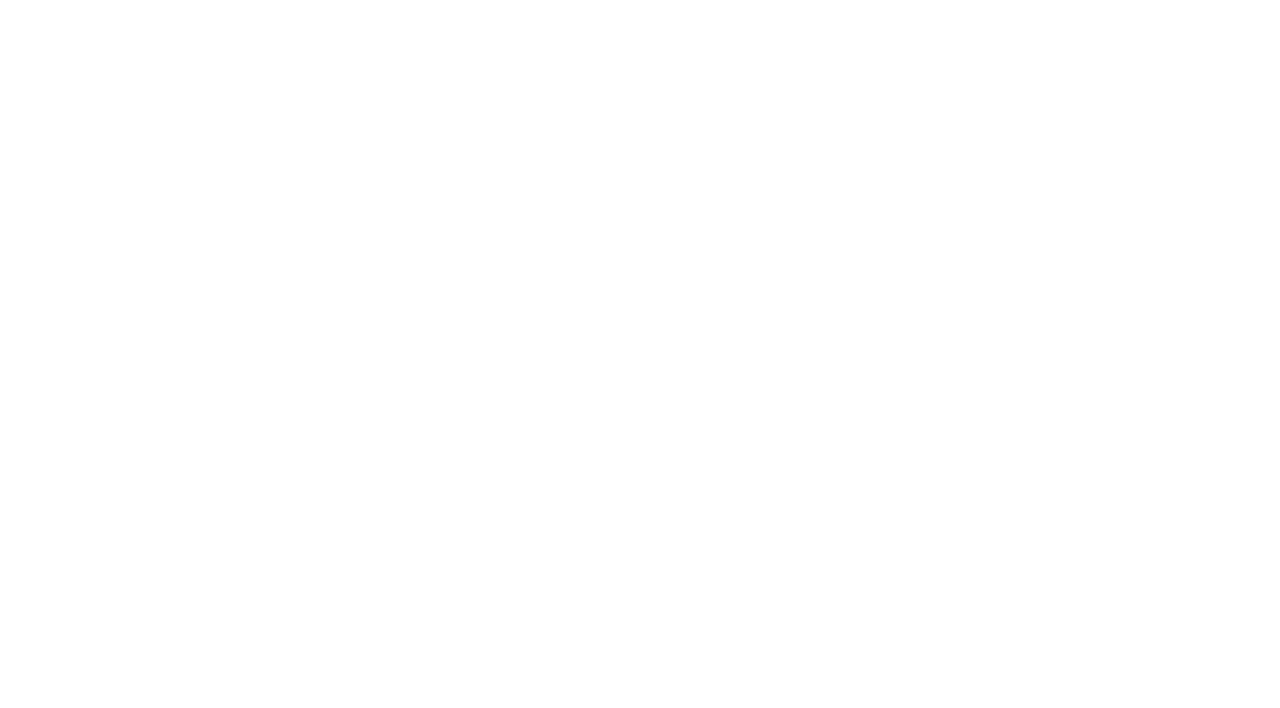
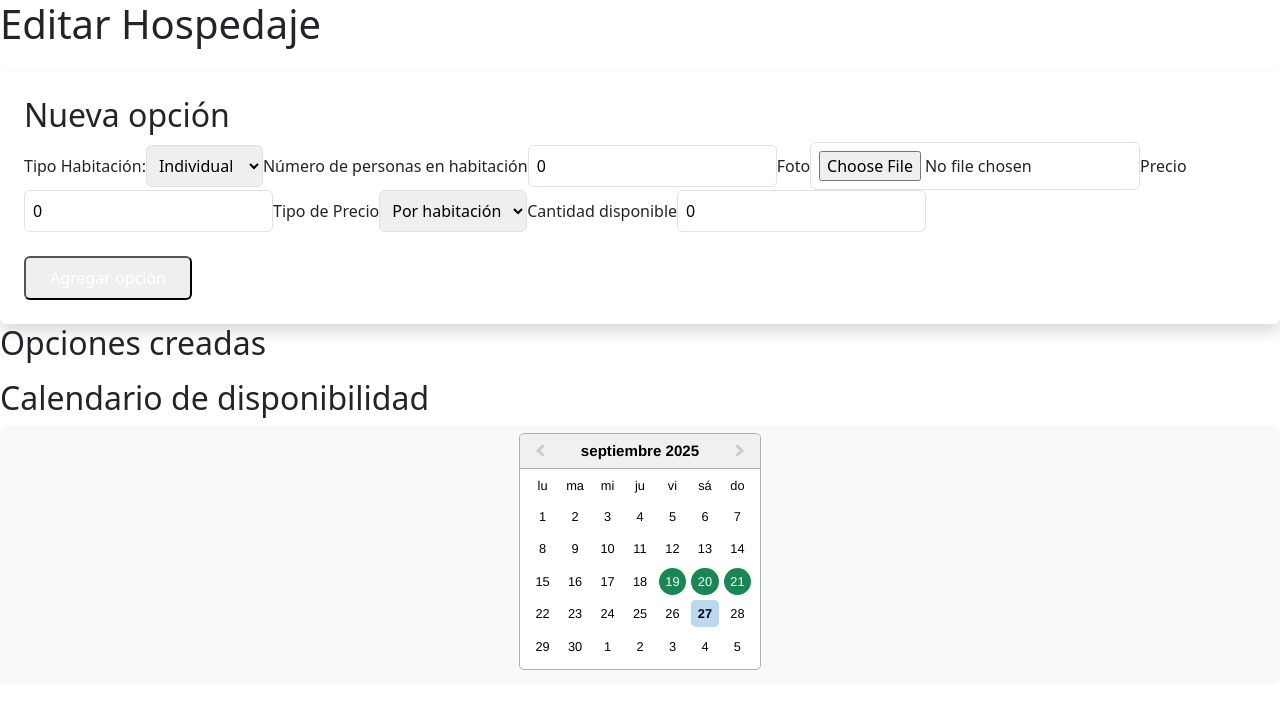
Before and after one commit to DamianZingale/TapalqueApp, a React (Vite) app in the folder portal Frontend/: page /admin/hospedaje/edit/1 in a window 1280 px wide. Shown: the top 708 px of the page. Built offline with nearby package versions, Linux system fonts and the light colour scheme.

Commit message:
Sigo integrando el calendario

```diff
--- a/portal Frontend/package.json
+++ b/portal Frontend/package.json
@@ -24,6 +24,7 @@
     "@eslint/js": "^9.33.0",
     "@types/react": "^19.1.10",
     "@types/react-dom": "^19.1.7",
+    "@vitejs/plugin-react": "^5.0.3",
     "@vitejs/plugin-react-swc": "^4.0.0",
     "eslint": "^9.33.0",
     "eslint-plugin-react-hooks": "^5.2.0",
@@ -31,6 +32,6 @@
     "globals": "^16.3.0",
     "typescript": "~5.8.3",
     "typescript-eslint": "^8.39.1",
-    "vite": "^7.1.2"
+    "vite": "^7.1.7"
   }
 }
--- a/portal Frontend/src/app/routes/index.tsx
+++ b/portal Frontend/src/app/routes/index.tsx
@@ -45,4 +45,5 @@ export const router = createBrowserRouter([
   // Rutas de administración
     { path: "/admin/hospedaje/*", element: <HospedajeAdmin /> },
     { path: "/admin/general/*", element: <AdministradorGeneralRoutes /> },
+
 ]);
--- a/portal Frontend/src/features/hospedaje/components/Calendario.tsx
+++ b/portal Frontend/src/features/hospedaje/components/Calendario.tsx
@@ -10,6 +10,7 @@ const fechasDisponibles = [
     new Date(2025, 8, 20),
     new Date(2025, 8, 21),
 ];
+
 
 export const Calendario = () => {
     const { id } = useParams(); // ID del hospedaje
--- a/portal Frontend/src/features/hospedaje/pages/HospedajeListsOptions.tsx
+++ b/portal Frontend/src/features/hospedaje/pages/HospedajeListsOptions.tsx
@@ -7,33 +7,22 @@ export const HospedajeListsOptions = () => {
     const { id, fechas } = location.state || {};
     const [opciones, setOpciones] = useState<any[]>([]);
 
-    useEffect(() => {
-        // falta traer del back las opciones disponibles para ese dia
-        //Aca puedo cambiar los los nombres de los json es indiferente importa abajo como se lo pasa al componente
-        const data = [
-            {
-                id: "1",
-                encabezado: "Suite",
-                titulo: "Suite con vista al río",
-                pie: "$18.000 por noche",
-            },
-            {
-                id: "2",
-                encabezado: "Doble",
-                titulo: "Habitación doble con desayuno",
-                pie: "$12.000 por noche",
-            },
-            {
-                id: "3",
-                encabezado: "Familiar",
-                titulo: "Departamento completo para 4 personas",
-                pie: "$22.000 por noche",
-            },
-        ];
+useEffect(() => {
+    const fetchOpciones = async () => {
+        try {
+        const res = await fetch(`http://localhost:3000/api/hospedajes/${id}/opciones`);
+        const data = await res.json();
         setOpciones(data);
-    }, [id, fechas]);
+        } catch (err) {
+        console.error("Error cargando opciones", err);
+        }
+    };
 
-    const navigate = useNavigate();
+    if (id) fetchOpciones();
+}, [id, fechas]);
+
+const navigate = useNavigate();
+
 
     const handleReservar = (idOpcion: string) => {
         navigate("/hospedaje/confirmar", {
--- a/portal Frontend/src/features/hospedajeAdmin/mock/MockHospedajeEdit.ts
+++ b/portal Frontend/src/features/hospedajeAdmin/mock/MockHospedajeEdit.ts
@@ -1,27 +1,38 @@
+export const mockHospedajes = [
+    {
+        id: "1",
+        nombre: "Hotel Tapalqué",
+        descripcion: "Hotel céntrico con pileta y desayuno incluido.",
+        maxPersonas: 4,
+        precio: 22000,
+        tipoPrecio: "por_habitacion",
+        cantidad: 10,
+        foto: "https://via.placeholder.com/200x120.png?text=Hotel+Tapalque",
+        reservas: [
+            "2025-09-28",
+            "2025-10-20",
+            "2025-10-22"
+        ]
+    },
+    {
+        id: "2",
+        nombre: "Cabañas El Río",
+        descripcion: "Cabañas equipadas frente al río, ideales para familia.",
+        maxPersonas: 6,
+        precio: 30000,
+        tipoPrecio: "por_persona",
+        cantidad: 5,
+        foto: "https://via.placeholder.com/200x120.png?text=Cabanas+El+Rio",
+    },
+    {
+        id: "3",
+        nombre: "Posada La Plaza",
+        descripcion: "Posada boutique en la plaza central.",
+        maxPersonas: 2,
+        precio: 18000,
+        tipoPrecio: "por_habitacion",
+        cantidad: 8,
+        foto: "https://via.placeholder.com/200x120.png?text=Posada+La+Plaza",
+    },
 
-
-export interface Hospedaje {
-    id: string;
-    nombre: string;
-    descripcion: string;
-    fotos: string[]; // fotos generales
-    opciones: OpcionHospedaje[];
-}
-
-export interface OpcionHospedaje {
-    id: string;
-    titulo: string; // "Habitación doble", "Cabaña 4 personas"
-    foto: string; // foto principal de esa opción
-    maxPersonas: number;
-    precio: number;
-    tipoPrecio: "por_habitacion" | "por_persona"; // para calcular
-    cantidad: number; // stock (ej: 4 habitaciones dobles)
-    reservas: Reserva[]; // reservas ya hechas
-}
-
-export interface Reserva {
-    id: string;
-    fechaInicio: string; // "2025-09-23"
-    fechaFin: string;    // "2025-09-25"
-    cantidad: number;    // cuántas unidades de esta opción reservaron
-}
+    ];
--- a/portal Frontend/src/features/hospedajeAdmin/pages/HospedajeEdit.tsx
+++ b/portal Frontend/src/features/hospedajeAdmin/pages/HospedajeEdit.tsx
@@ -1,7 +1,11 @@
 import { useState } from "react";
+import { useParams } from "react-router-dom";
+import { Calendario } from "../../hospedaje/components/Calendario";
+import { mockHospedajes } from "../mock/MockHospedajeEdit";
+
 
 interface OpcionHospedaje {
-    id: string;
+    id?: string;
     maxPersonas: number;
     foto: string;
     titulo: number;
@@ -11,6 +15,10 @@ interface OpcionHospedaje {
 }
 
     export const HospedajeEdit = () => {
+    const { id } = useParams();
+    const hospedaje = mockHospedajes.find((h) => h.id === id);
+    const fechasReservadas = hospedaje?.reservas || [];
+
     const [opciones, setOpciones] = useState<OpcionHospedaje[]>([]);
     const [form, setForm] = useState<OpcionHospedaje>({
         id: "",
@@ -22,12 +30,10 @@ export const HospedajeEdit = () => {
         cantidad: 0,
     });
 
-
     const handleChange = (e: React.ChangeEvent<HTMLInputElement | HTMLSelectElement>) => {
         const { name, value } = e.target;
 
         if (name === "titulo") {
-        // Buscar un número en el texto
         const match = value.match(/\d+/);
         if (match) {
             const personasEnTitulo = parseInt(match[0], 10);
@@ -55,7 +61,6 @@ export const HospedajeEdit = () => {
         setForm({
         id: "",
         maxPersonas: 1,
-
         foto: "",
         titulo: 0,
         precio: 0,
@@ -68,8 +73,6 @@ export const HospedajeEdit = () => {
         setOpciones(opciones.filter((op) => op.id !== id));
     };
 
-
-
     return (
         <div className="p-6 bg-gray-50 min-h-screen">
         <h1 className="text-2xl font-bold mb-4">Editar Hospedaje</h1>
@@ -78,8 +81,7 @@ export const HospedajeEdit = () => {
         <div className="bg-white p-4 rounded shadow mb-6">
             <h2 className="text-xl font-semibold mb-2">Nueva opción</h2>
             <div className="grid grid-cols-2 gap-4">
-
-            <label htmlFor="">Tipo Habitacion:</label>
+            <label>Tipo Habitación:</label>
             <select
                 name="maxPersonas"
                 value={form.maxPersonas}
@@ -92,15 +94,17 @@ export const HospedajeEdit = () => {
                 <option value={4}>Cuádruple</option>
                 <option value={5}>Quíntuple</option>
             </select>
-            <label htmlFor="Numerp de personas en Habitacion"></label>
+
+            <label>Número de personas en habitación</label>
             <input
                 name="titulo"
                 value={form.titulo}
                 onChange={handleChange}
-                placeholder="Numerp de personas en H"
+                placeholder="Ej: 2 personas"
                 className="border p-2 rounded"
             />
 
+            <label>Foto</label>
             <input
                 type="file"
                 accept="image/*"
@@ -109,7 +113,7 @@ export const HospedajeEdit = () => {
                 if (file) {
                     const reader = new FileReader();
                     reader.onloadend = () => {
-                        setForm({ ...form, foto: reader.result as string }); // guarda la imagen como Base64
+                    setForm({ ...form, foto: reader.result as string });
                     };
                     reader.readAsDataURL(file);
                 }
@@ -117,9 +121,7 @@ export const HospedajeEdit = () => {
                 className="border p-2 rounded"
             />
 
-
-
-            <label htmlFor="">Precio</label>
+            <label>Precio</label>
             <input
                 type="number"
                 name="precio"
@@ -129,6 +131,7 @@ export const HospedajeEdit = () => {
                 className="border p-2 rounded"
             />
 
+            <label>Tipo de Precio</label>
             <select
                 name="tipoPrecio"
                 value={form.tipoPrecio}
@@ -138,7 +141,8 @@ export const HospedajeEdit = () => {
                 <option value="por_habitacion">Por habitación</option>
                 <option value="por_persona">Por persona</option>
             </select>
-                <label htmlFor="cantidad">Cant. Personas por habitación</label>
+
+            <label>Cantidad disponible</label>
             <input
                 type="number"
                 name="cantidad"
@@ -165,7 +169,6 @@ export const HospedajeEdit = () => {
                 <div>
                 <p className="font-bold">{op.titulo}</p>
                 <div className="flex items-center gap-4">
-                {/* Mostrar foto si existe */}
                     {op.foto && (
                     <img
                         src={op.foto}
@@ -187,6 +190,14 @@ export const HospedajeEdit = () => {
             </li>
             ))}
         </ul>
+
+        {/* Calendario de disponibilidad */}
+        <h2 className="text-xl font-semibold mb-2 mt-10">Calendario de disponibilidad</h2>
+        <Calendario
+            idHospedaje={id}
+            fechasReservadas={fechasReservadas}
+            modoAdmin={true}
+        />
         </div>
     );
 };
--- a/portal Frontend/src/features/hospedajeAdmin/routes.tsx
+++ b/portal Frontend/src/features/hospedajeAdmin/routes.tsx
@@ -1,10 +1,17 @@
 import { Routes, Route } from "react-router-dom";
-import { HospedajeEdit } from "./pages/HospedajeEdit";
+import {HospedajeEdit} from "./pages/HospedajeEdit";
 
-export default function HospedajeRoutes() {
+export default function HospedajeAdmin() {
     return (
         <Routes>
-        <Route path="edit" element={<HospedajeEdit />} />
+        {/* Listado principal de hospedajes (pendiente de crear) */}
+        {/* <Route path="/" element={<HospedajeList />} /> */}
+
+        {/* Editar un hospedaje */}
+        <Route path="edit/:id" element={<HospedajeEdit />} />
+
+        {/* Crear nuevo hospedaje (opcional) */}
+        {/* <Route path="create" element={<HospedajeCreate />} /> */}
         </Routes>
     );
 }
```
Also changed, not shown: 1 other file (tests, documents, lock files or other folders). Lines whose indentation alone changed are shown as unchanged.
